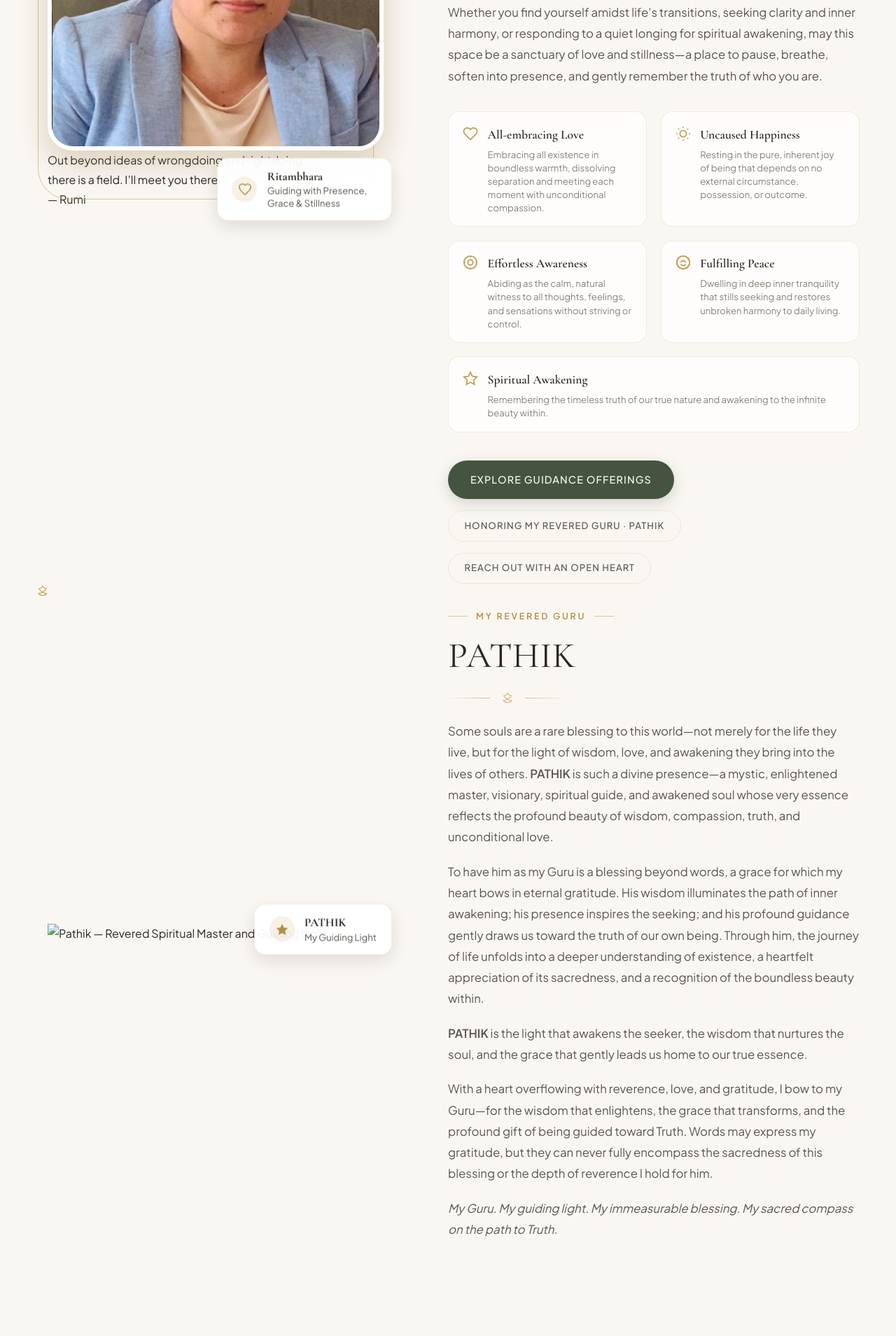
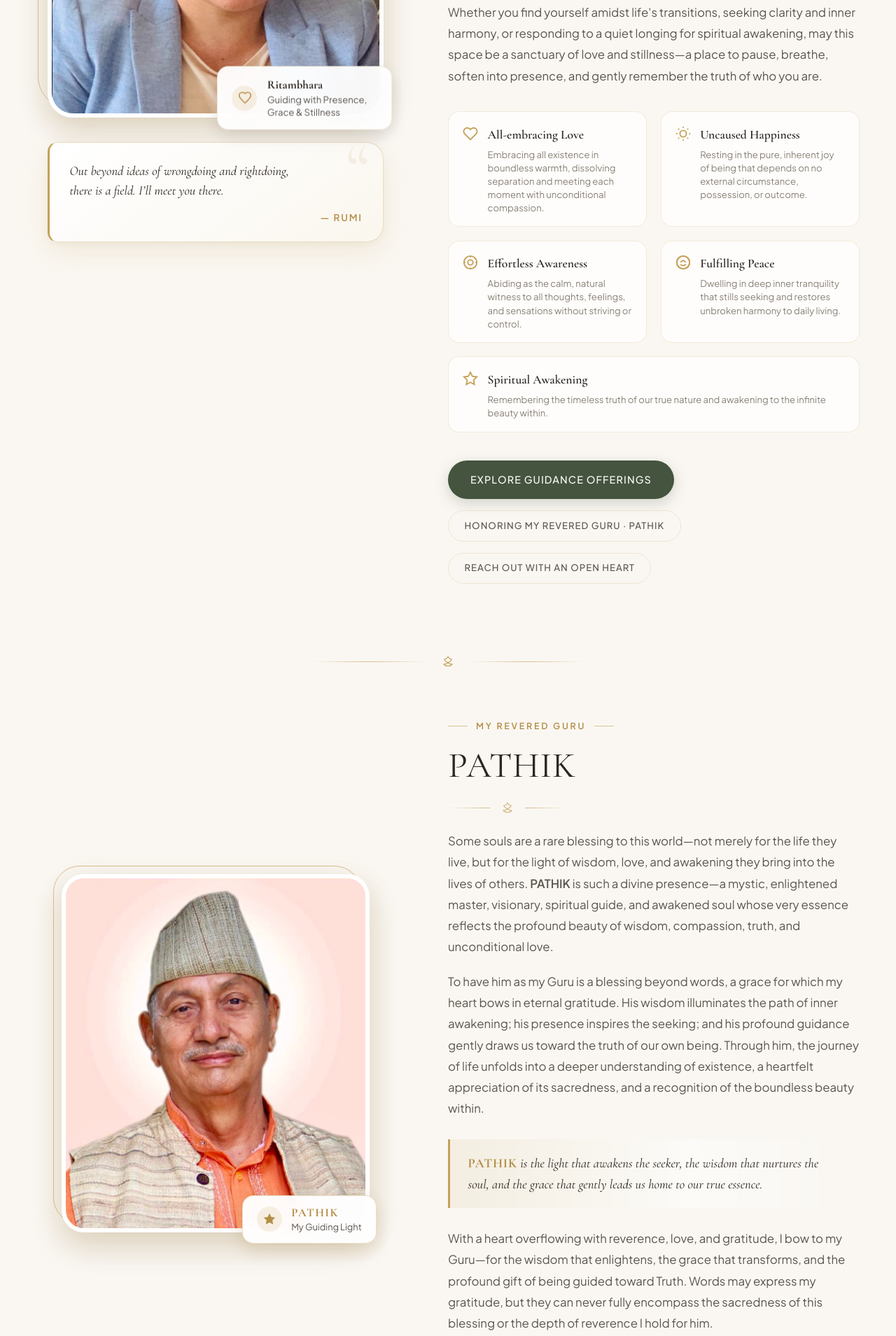
Before and after one commit to rairita/rita-rai, a plain HTML site: page index.html in a window 1280 px wide. Shown: the part 1800-3709 px from the top of the page at 70% size. Drawn offline with nearby package versions, Linux system fonts and the light colour scheme; a web font is replaced by a local one.

Commit message:
Add files via upload

```diff
--- a/assets/css/styles.css
+++ b/assets/css/styles.css
@@ -1,5 +1,5 @@
 /* ==========================================================================
-   RITAMBHARA MA — LUXURY SPIRITUAL PORTFOLIO & SANCTUARY
+   RITAMBHARA — LUXURY SPIRITUAL PORTFOLIO & SANCTUARY
    Design System & Master Stylesheet
    ========================================================================== */
 
@@ -856,7 +856,7 @@ p.lead {
   100% { transform: scale(1.15); opacity: 1; text-shadow: 0 0 14px rgba(224, 207, 167, 1); }
 }
 
-/* Suitably Positioned Role Subtitle Below Ritambhara Ma */
+/* Suitably Positioned Role Subtitle Below Ritambhara */
 .hero-role-pill {
   display: inline-flex;
   align-items: center;
@@ -1336,6 +1336,67 @@ p.lead {
   color: var(--color-text-primary);
 }
 
+/* Portrait Photo Wrapper */
+.about-photo-wrapper {
+  position: relative;
+  width: 100%;
+}
+
+/* Revered Quote Card by Rumi */
+.about-portrait-invitation {
+  position: relative;
+  margin-top: 2.2rem;
+  background: linear-gradient(145deg, rgba(255, 255, 255, 0.96) 0%, rgba(250, 246, 238, 0.92) 100%);
+  border: 1px solid var(--color-gold-border);
+  border-left: 3.5px solid var(--color-gold);
+  border-radius: 14px 24px 24px 14px;
+  padding: 1.6rem 1.8rem 1.4rem;
+  box-shadow: 0 14px 38px rgba(197, 160, 89, 0.16), 0 4px 14px rgba(0, 0, 0, 0.04);
+  backdrop-filter: blur(12px);
+  transition: transform var(--transition-normal), box-shadow var(--transition-normal);
+  overflow: hidden;
+}
+
+.about-portrait-invitation:hover {
+  transform: translateY(-2px);
+  box-shadow: 0 18px 46px rgba(197, 160, 89, 0.22), 0 6px 18px rgba(0, 0, 0, 0.05);
+}
+
+/* Subtle background quotation mark watermark */
+.about-portrait-invitation::after {
+  content: '“';
+  position: absolute;
+  top: -15px;
+  right: 18px;
+  font-family: var(--font-heading);
+  font-size: 6.5rem;
+  line-height: 1;
+  color: rgba(197, 160, 89, 0.12);
+  pointer-events: none;
+}
+
+.invitation-quote-body {
+  font-family: var(--font-heading);
+  font-size: clamp(1.15rem, 1.4vw, 1.32rem);
+  line-height: 1.55;
+  color: var(--color-text-primary);
+  font-style: italic;
+  margin: 0 0 0.8rem 0;
+  position: relative;
+  z-index: 1;
+}
+
+.invitation-author {
+  font-size: 0.84rem;
+  letter-spacing: 0.14em;
+  text-transform: uppercase;
+  font-weight: 600;
+  color: var(--color-gold-rich);
+  text-align: right;
+  position: relative;
+  z-index: 1;
+}
+
 /* About Narrative */
 .about-content {
   position: relative;
@@ -1411,6 +1472,165 @@ p.lead {
   font-size: 0.82rem;
   line-height: 1.45;
   color: var(--color-text-muted);
+}
+
+/* ==========================================================================
+   MY GURU TRIBUTE SECTION ("PATHIK — MY GURU, MY GUIDING LIGHT")
+   ========================================================================== */
+.guru-tribute-container {
+  margin-top: clamp(4.5rem, 8vw, 6.5rem);
+  position: relative;
+}
+
+.guru-tribute-divider {
+  display: flex;
+  align-items: center;
+  justify-content: center;
+  gap: 1.5rem;
+  margin-bottom: clamp(2.5rem, 5vw, 4rem);
+}
+
+.guru-tribute-divider .divider-line {
+  height: 1px;
+  width: clamp(60px, 15vw, 160px);
+  background: linear-gradient(90deg, transparent 0%, var(--color-gold) 50%, transparent 100%);
+  opacity: 0.7;
+}
+
+.guru-grid {
+  display: grid;
+  grid-template-columns: 1fr 1.15fr;
+  gap: clamp(3rem, 6vw, 6rem);
+  align-items: center;
+}
+
+/* Guru Portrait Frame */
+.guru-image-wrapper {
+  position: relative;
+  margin: 0 auto;
+  max-width: 440px;
+  width: 100%;
+}
+
+.guru-image-frame {
+  position: relative;
+  border-radius: 32px;
+  overflow: hidden;
+  box-shadow: var(--shadow-lg), 0 16px 42px rgba(197, 160, 89, 0.28);
+  border: 6px solid #FFFFFF;
+  aspect-ratio: 0.86 / 1;
+  background-color: var(--color-bg-sand);
+}
+
+.guru-portrait {
+  width: 100%;
+  height: 100%;
+  object-fit: cover;
+  object-position: center 15%;
+  transition: transform 0.8s cubic-bezier(0.16, 1, 0.3, 1);
+}
+
+.guru-image-wrapper:hover .guru-portrait {
+  transform: scale(1.03);
+}
+
+.guru-frame-border {
+  position: absolute;
+  top: -12px;
+  left: -12px;
+  right: 12px;
+  bottom: 12px;
+  border: 1px solid var(--color-gold);
+  border-radius: 38px;
+  pointer-events: none;
+  z-index: 0;
+  opacity: 0.65;
+}
+
+.guru-badge-floating {
+  position: absolute;
+  bottom: -16px;
+  right: -10px;
+  background: rgba(255, 255, 255, 0.96);
+  backdrop-filter: blur(12px);
+  border: 1px solid var(--color-gold-border);
+  border-radius: var(--radius-md);
+  padding: 0.85rem 1.25rem;
+  box-shadow: var(--shadow-md), 0 8px 24px rgba(197, 160, 89, 0.22);
+  display: flex;
+  align-items: center;
+  gap: 0.85rem;
+  max-width: 270px;
+  z-index: 2;
+  animation: floatSlow 7s ease-in-out infinite;
+}
+
+.guru-badge-icon {
+  width: 36px;
+  height: 36px;
+  border-radius: 50%;
+  background: var(--color-gold-subtle);
+  display: flex;
+  align-items: center;
+  justify-content: center;
+  color: var(--color-gold-rich);
+  flex-shrink: 0;
+}
+
+.guru-badge-text {
+  font-size: 0.8rem;
+  line-height: 1.35;
+  color: var(--color-text-secondary);
+}
+
+.guru-badge-text strong {
+  display: block;
+  font-family: var(--font-heading);
+  font-size: 1.05rem;
+  letter-spacing: 0.08em;
+  color: var(--color-gold-rich);
+}
+
+/* Guru Content (Usual text style like Ritambhara About info) */
+.guru-content {
+  position: relative;
+}
+
+/* Core Guru Highlight Realization ("Pleasantly Distinct Look") */
+.guru-highlight-quote {
+  position: relative;
+  margin: 1.8rem 0;
+  padding: 1.15rem 1.6rem;
+  border-left: 3px solid var(--color-gold);
+  background: linear-gradient(90deg, rgba(238, 228, 210, 0.5) 0%, rgba(255, 255, 255, 0.45) 60%, transparent 100%);
+  border-radius: 0 16px 16px 0;
+}
+
+.guru-highlight-quote p {
+  font-family: var(--font-heading);
+  font-size: clamp(1.16rem, 1.38vw, 1.34rem);
+  line-height: 1.65;
+  color: var(--color-text-primary);
+  font-style: italic;
+  font-weight: 500;
+  margin: 0;
+}
+
+.guru-highlight-quote strong {
+  font-family: var(--font-heading);
+  font-weight: 700;
+  letter-spacing: 0.04em;
+  color: var(--color-gold-rich);
+  font-style: normal;
+}
+
+.guru-closing-dedication {
+  font-family: var(--font-heading);
+  font-size: clamp(1.08rem, 1.25vw, 1.22rem);
+  line-height: 1.65;
+  color: var(--color-gold-rich);
+  margin-top: 1.3rem;
+  font-style: italic;
 }
 
 /* --------------------------------------------------------------------------
@@ -2245,27 +2465,34 @@ p.lead {
 }
 
 .testimonial-avatar {
-  width: 52px;
-  height: 52px;
+  width: 68px;
+  height: 68px;
   border-radius: 50%;
   background: linear-gradient(135deg, #F5EFE6 0%, #E8DCBF 100%);
-  border: 2px solid var(--color-gold-light);
+  border: 2.5px solid var(--color-gold-border);
   display: flex;
   align-items: center;
   justify-content: center;
   color: var(--color-gold-dark);
   font-family: var(--font-heading);
-  font-size: 1.2rem;
+  font-size: 1.3rem;
   font-weight: 600;
   letter-spacing: 0.05em;
-  box-shadow: 0 4px 12px rgba(197, 160, 89, 0.16);
+  box-shadow: 0 4px 14px rgba(197, 160, 89, 0.2);
   overflow: hidden;
+  transition: transform var(--transition-normal), box-shadow var(--transition-normal);
+}
+
+.testimonial-card:hover .testimonial-avatar {
+  transform: scale(1.04);
+  box-shadow: 0 6px 18px rgba(197, 160, 89, 0.28);
 }
 
 .testimonial-photo {
   width: 100%;
   height: 100%;
   object-fit: cover;
+  object-position: center 22%;
   display: block;
 }
 
@@ -2704,6 +2931,14 @@ body.js-enabled .fade-in-element.is-visible {
   .about-badge-floating {
     right: 10px;
     bottom: -15px;
+  }
+  .guru-grid {
+    grid-template-columns: 1fr;
+    gap: 3rem;
+  }
+  .guru-badge-floating {
+    right: 10px;
+    bottom: -12px;
   }
   .sanctuary-inner {
     grid-template-columns: 1fr;
```
Also changed, not shown: assets/js/main.js (+13 -13 lines), Charles Patry.jpg (added), Maxime Ducharme.JPG (added), Rina Yadav.jpg (added), Shilu KC Thapa.jpg (added), assets/images/favicon.png (added), assets/images/guru-pathik.jpg (added), assets/images/ritambhara-ma-logo.jpg (added), assets/images/ritambhara-ma-logo.png (added), assets/images/testimonials/charles-patry.jpg (added), assets/images/testimonials/maxime-ducharme.jpg (added), assets/images/testimonials/paz-eshkar.jpg (added), assets/images/testimonials/rina-yadav.jpg (added), assets/images/testimonials/shilu-kc-thapa.jpg (added), 1 more files, 1 other file.
